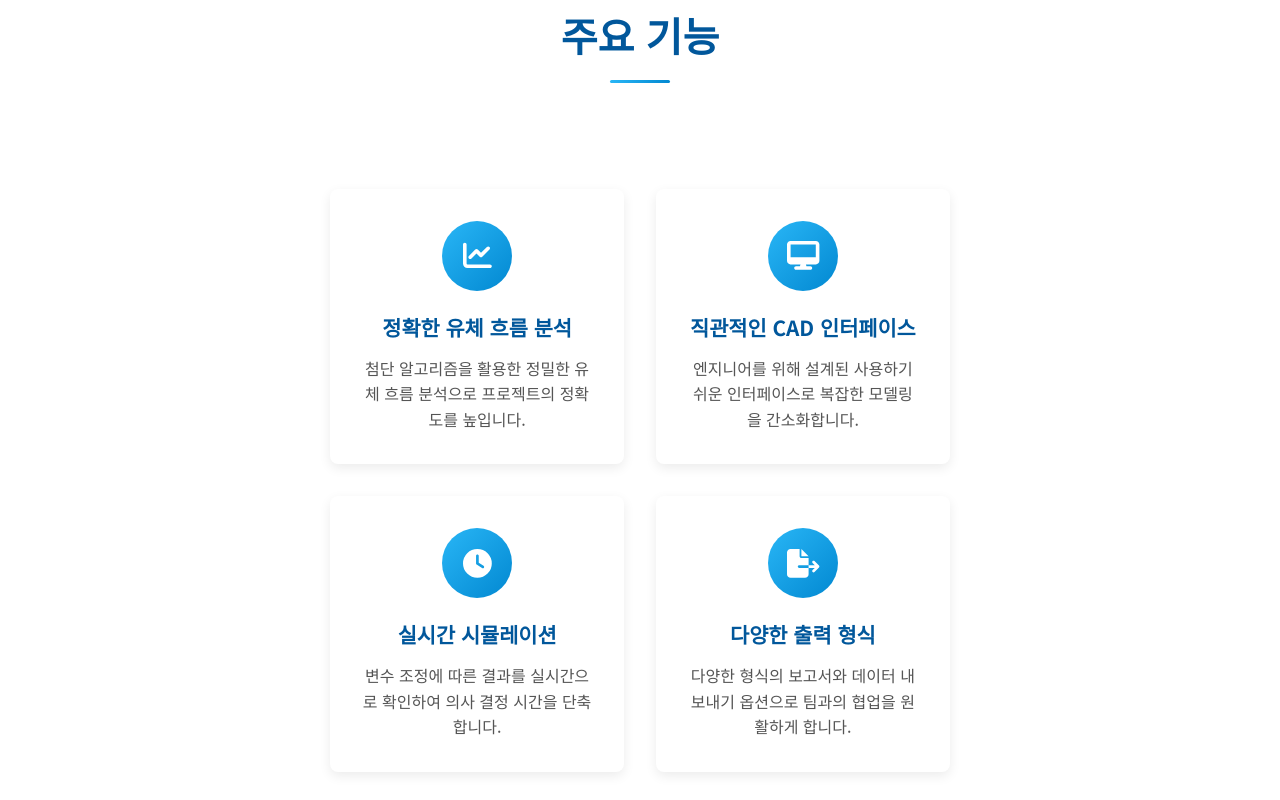
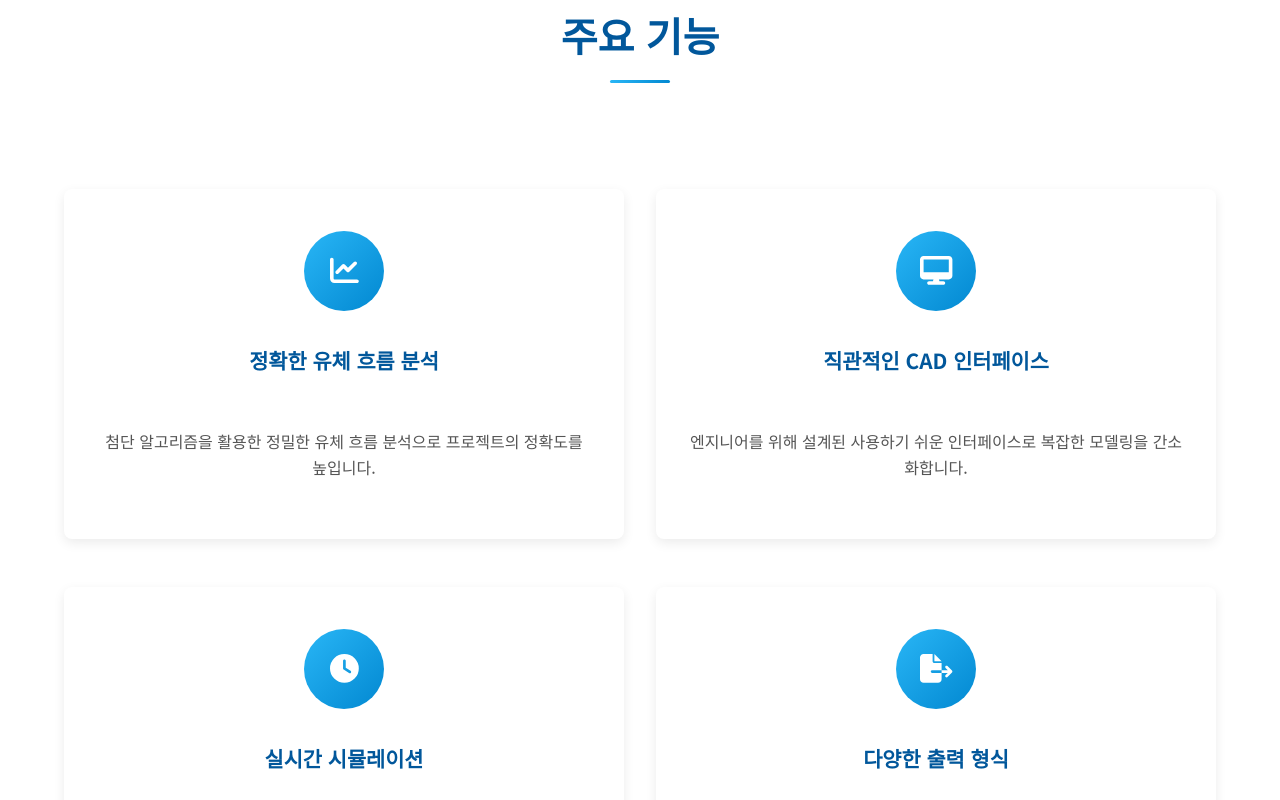
Before and after one commit to Hamm-JH/fluid-flow-website, a Vue app: page / in a window 1280 px wide. Shown: the part 640-1440 px from the top of the page. Built offline with nearby package versions, Linux system fonts and the light colour scheme.

Commit message:
fix: 메인 페이지 주요 기능 UI 개선

```diff
--- a/src/components/FeatureCard.vue
+++ b/src/components/FeatureCard.vue
@@ -35,11 +35,12 @@
     box-shadow: 0 4px 12px rgba(0, 0, 0, 0.08);
     padding: 2rem;
     transition: transform 0.3s ease, box-shadow 0.3s ease;
-    height: 100%;
     display: flex;
     flex-direction: column;
     align-items: center;
     text-align: center;
+    justify-content: flex-start;
+    height: 350px;
   }
 
   .feature-card:hover {
@@ -48,8 +49,8 @@
   }
 
   .icon-container {
-    width: 70px;
-    height: 70px;
+    width: 80px;
+    height: 80px;
     background: linear-gradient(135deg, #29b6f6 0%, #0288d1 100%);
     border-radius: 50%;
     display: flex;
@@ -58,17 +59,32 @@
     margin-bottom: 1.5rem;
     color: white;
     font-size: 1.8rem;
+    flex-shrink: 0;
+    margin-top: 10px;
   }
 
   h3 {
     color: #01579b;
     margin-bottom: 1rem;
     font-size: 1.3rem;
+    width: 100%;
+    height: 60px;
+    display: flex;
+    align-items: center;
+    justify-content: center;
   }
 
   p {
     color: #555;
     line-height: 1.6;
     margin: 0;
+    flex-grow: 1;
+    width: 100%;
+    text-align: center;
+    height: 120px;
+    overflow-y: auto;
+    display: flex;
+    align-items: center;
+    justify-content: center;
   }
   </style>
--- a/src/views/Home.vue
+++ b/src/views/Home.vue
@@ -34,6 +34,7 @@
               :title="feature.title"
               :description="feature.description"
               :icon="feature.icon"
+              class="feature-card-item"
             />
           </div>
         </div>
@@ -275,8 +276,10 @@ h2 {
 
 .features-grid {
   display: grid;
-  grid-template-columns: repeat(auto-fit, minmax(250px, 1fr));
+  grid-template-columns: repeat(2, 1fr);
   gap: 2rem;
+  width: 100%;
+  max-width: 1200px;
 }
 
 .use-cases-slider {
@@ -323,6 +326,10 @@ h2 {
   margin-bottom: 2rem;
 }
 
+.feature-card-item {
+  margin-bottom: 1rem;
+}
+
 @media (max-width: 768px) {
   .hero {
     padding: 4rem 0;
@@ -339,7 +346,9 @@ h2 {
   .subtitle {
     font-size: 1.2rem;
   }
+}
 
+@media (max-width: 860px) {
   .features-grid {
     grid-template-columns: 1fr;
   }
```
